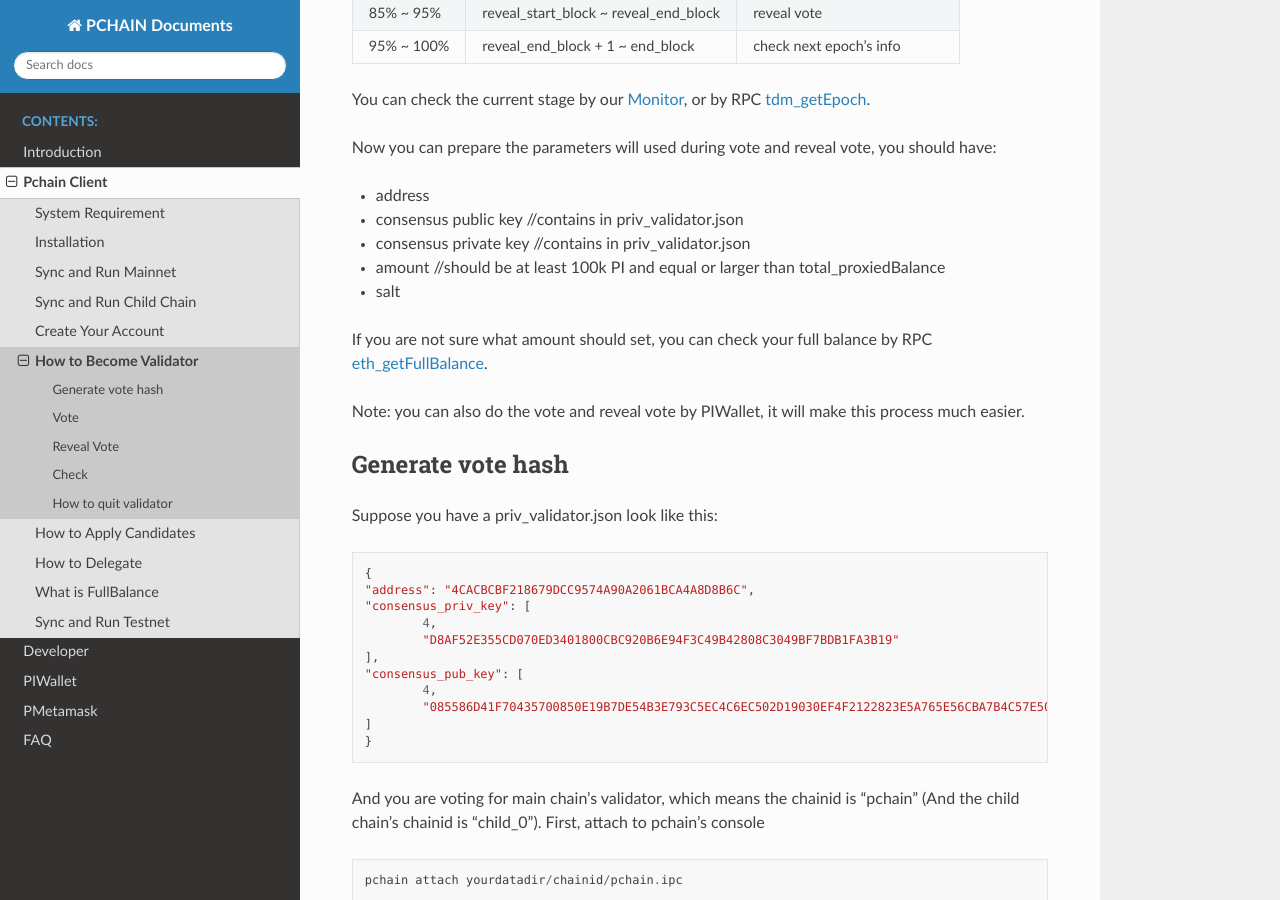
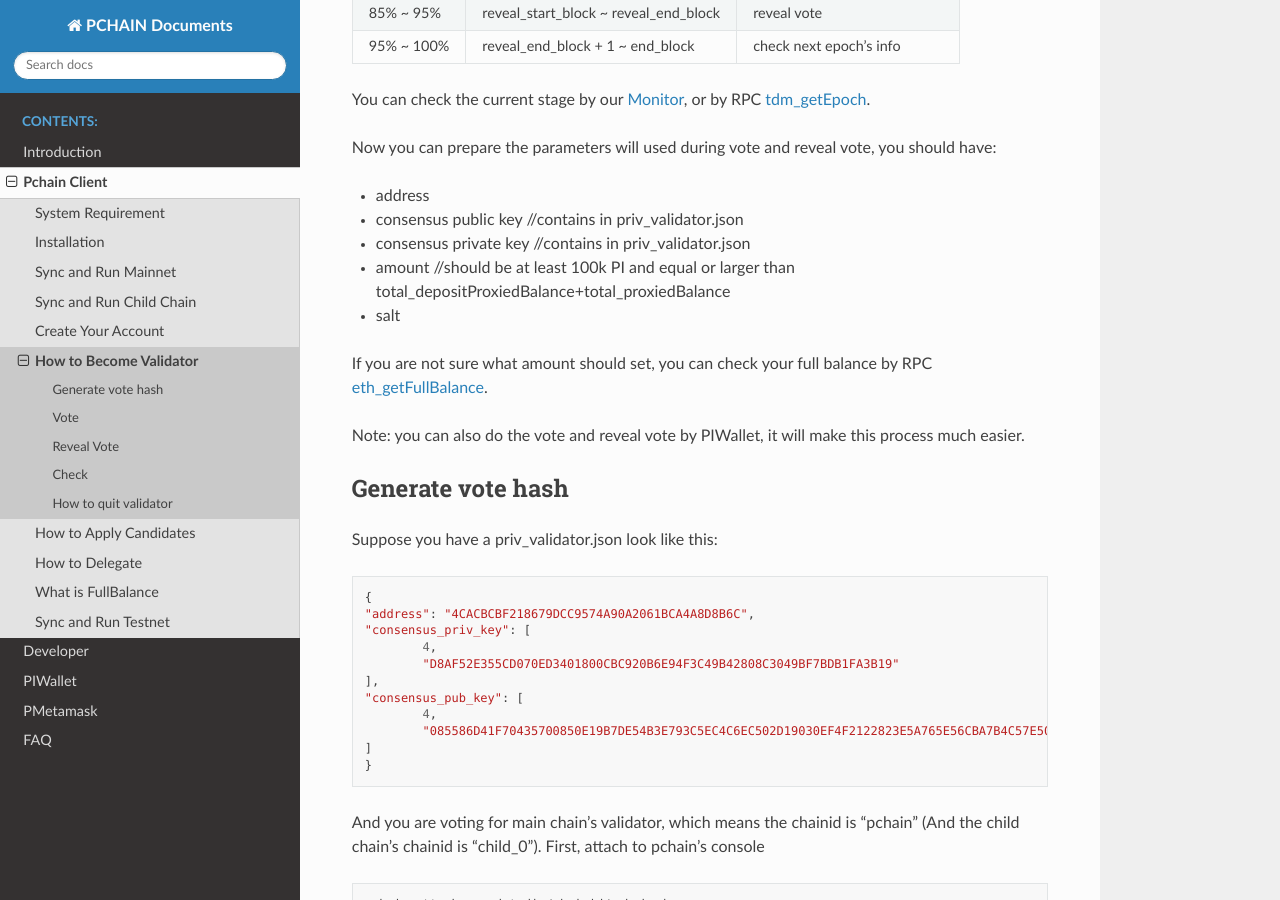
Before and after one commit to pchain-org/pchain-guide, a Sphinx documentation site: the page built from pchaindoc/source/pchainclient/howtobecomevalidator.rst, in a window 1280 px wide and 900 px high, scrolled down 526 px. Built offline with Sphinx 7.4.7 and the Read the Docs theme 2.0.0, drawn with Linux system fonts in a browser that asks for light colours.

Commit message:
fix some error

```diff
--- a/pchaindoc/source/pchainclient/howtobecomevalidator.rst
+++ b/pchaindoc/source/pchainclient/howtobecomevalidator.rst
@@ -33,7 +33,7 @@
 - address
 - consensus public key   //contains in priv_validator.json
 - consensus private key  //contains in priv_validator.json
-- amount           //should be at least 100k PI and equal or larger than total_proxiedBalance
+- amount           //should be at least 100k PI and equal or larger than total_depositProxiedBalance+total_proxiedBalance
 - salt
 
 If you are not sure what amount should set, you can check your full balance by RPC `eth_getFullBalance <https://github.com/pchain-org/pchain/wiki/JSON-RPC#eth_getFullBalance>`_.
--- a/pchaindoc/source/wallet/localnode/Epoch.rst
+++ b/pchaindoc/source/wallet/localnode/Epoch.rst
@@ -61,7 +61,7 @@
 
 | From: 	the address to receive mining reward
 | PubKey:	bls public key included in priv_validator.json
-| Amount: 	the amount(PI) you wanna deposit(must equal or larger than total_depositBalance + total_proxiedBalance)
+| Amount: 	the amount(PI) you wanna deposit(must equal or larger than total_depositProxiedBalance+total_proxiedBalance)
 | Salt:		can be whatever you want
 
 If you vote successfully, the wallet will return a transaction hash. **Please remember all parameters you set!**
```
